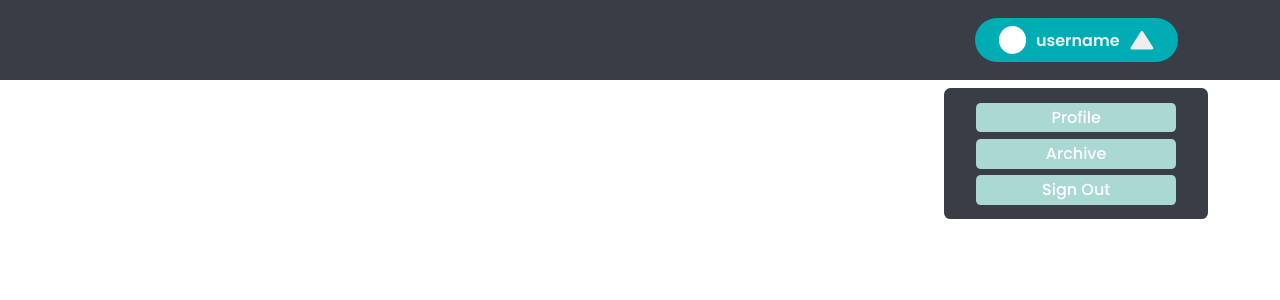
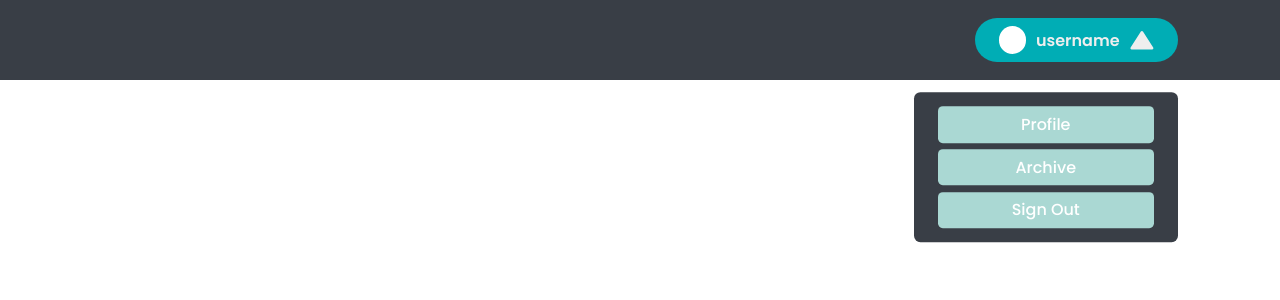
Before and after one commit to shah1012/Typescript-Chat-App-Frontend, a React (Vite) app: page / in a window 1280 px wide. Both pictures are taken after a click on the element "username". Shown: the top 300 px of the page. Built offline with nearby package versions, Linux system fonts and the light colour scheme.

Commit message:
navbar-logged

```diff
--- a/src/styles/loggedComponents/dropDownBox.scss
+++ b/src/styles/loggedComponents/dropDownBox.scss
@@ -2,8 +2,9 @@
   position: absolute;
   bottom: 0;
   transform: translateY(120%);
+  right: 0;
   background-color: var(--dark);
-  padding: 0.5rem 2rem;
+  padding: 1vh 1.5rem;
   border-radius: 0.4rem;
   width: 130%;
   display: flex;
@@ -22,7 +23,7 @@
       list-style: none;
       background: var(--primaryColor);
 
-      padding: 0.15rem;
+      padding: 0.7vh 0.15rem;
     }
     li:hover {
       background-color: var(--secondaryColor);
--- a/src/styles/loggedComponents/navLogged.scss
+++ b/src/styles/loggedComponents/navLogged.scss
@@ -8,6 +8,7 @@
   background-color: var(--dark);
   font-family: var(--primaryFamily);
   .myAccount {
+    cursor: pointer;
     position: relative;
     background-color: var(--secondaryColor);
     border-radius: 1000000px;
```
